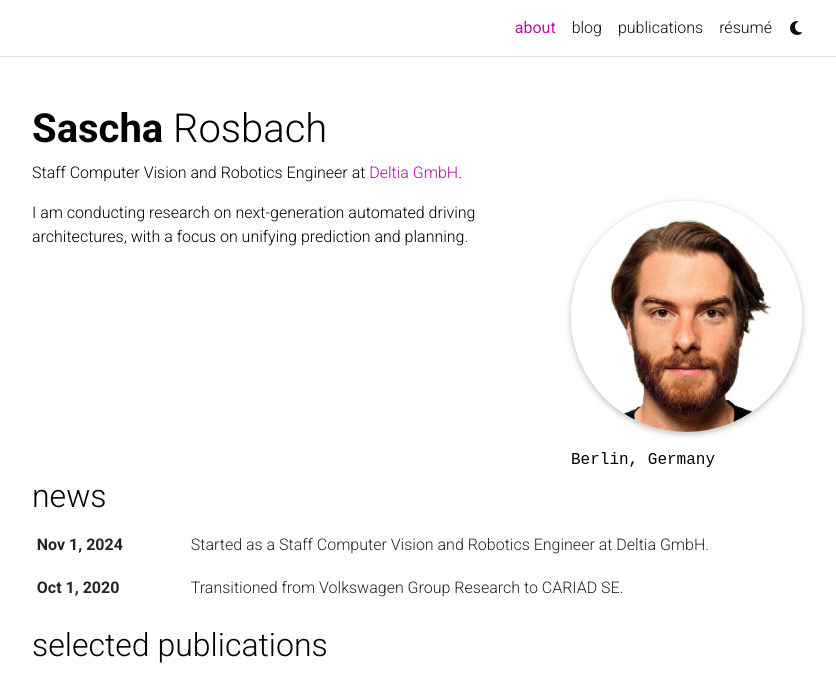
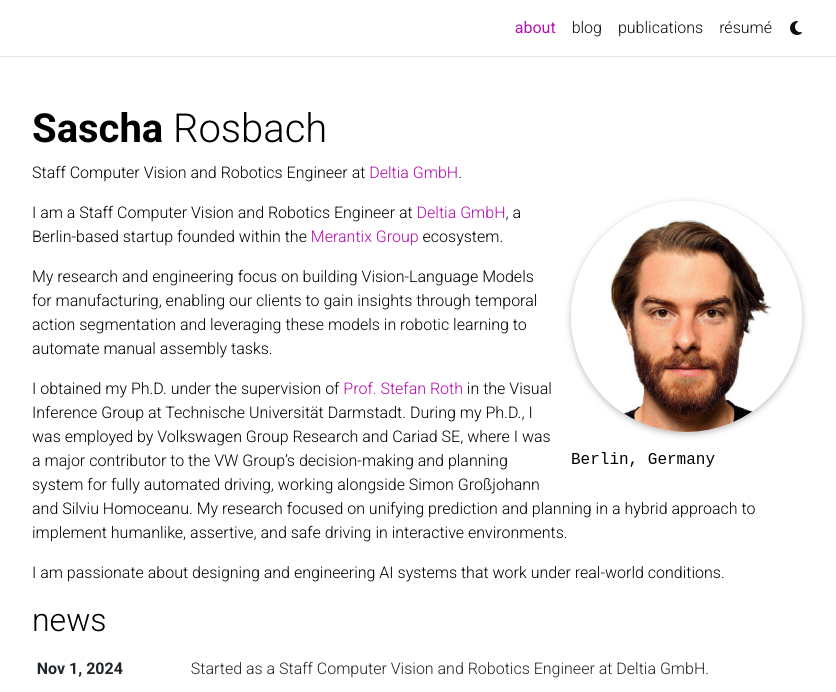
Before and after one commit to sascharosbach/sascharosbach.github.io, a Jekyll site: the page built from _pages/about.md, in a window 1280 px wide and 1071 px high, cut to the strip 0-692 px from the top of the window. Shown: the whole strip, without its empty margins (223-1059 px from the left). Built offline with Jekyll 4.4.1, drawn with Linux system fonts in a browser that asks for light colours; full-size pictures stand in for the smaller copies a plugin makes; comment, search, counter and statistics services are not loaded; a style sheet for code colours, icons or effects is not loaded.

Commit message:
Bio update

```diff
--- a/_pages/about.md
+++ b/_pages/about.md
@@ -17,4 +17,10 @@
 social: false  # includes social icons at the bottom of the page
 ---
 
-I am conducting research on next-generation automated driving architectures, with a focus on unifying prediction and planning.
+I am a Staff Computer Vision and Robotics Engineer at [Deltia GmbH](https://www.deltia.ai/), a Berlin-based startup founded within the [Merantix Group](https://www.merantix.com/) ecosystem.
+
+My research and engineering focus on building Vision-Language Models for manufacturing, enabling our clients to gain insights through temporal action segmentation and leveraging these models in robotic learning to automate manual assembly tasks.
+
+I obtained my Ph.D. under the supervision of [Prof. Stefan Roth](https://www.visinf.tu-darmstadt.de/visual_inference/people_vi/stefan_roth.en.jsp) in the Visual Inference Group at Technische Universität Darmstadt. During my Ph.D., I was employed by Volkswagen Group Research and Cariad SE, where I was a major contributor to the VW Group's decision-making and planning system for fully automated driving, working alongside Simon Großjohann and Silviu Homoceanu. My research focused on unifying prediction and planning in a hybrid approach to implement humanlike, assertive, and safe driving in interactive environments.
+
+I am passionate about designing and engineering AI systems that work under real-world conditions.
```
